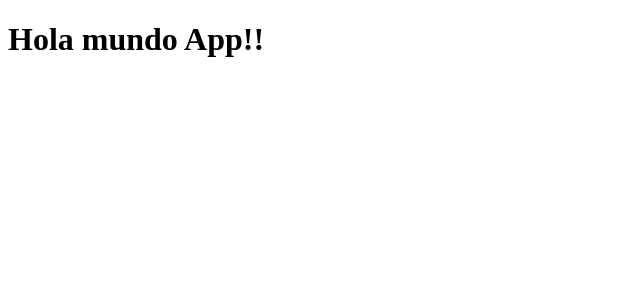
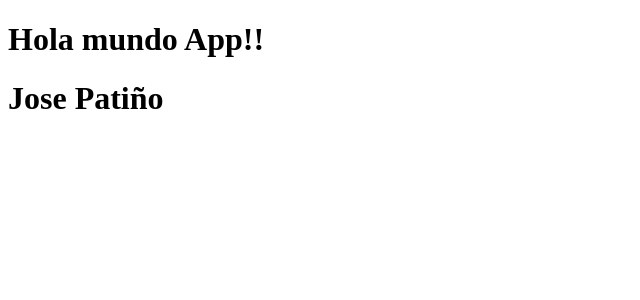
Before and after one commit to jopatino/03-counter-app-vite, a React (Vite) app: page / in a window 1280 px wide. Shown: the top 300 px of the page, without its empty margins (0-640 px from the left). Built offline with nearby package versions, Linux system fonts and the light colour scheme.

Commit message:
Creating a new component

```diff
--- /dev/null
+++ b/src/FirstApp.jsx
@@ -0,0 +1,3 @@
+export const FirstApp = () => {
+    return <h1>Jose Patiño</h1>
+}
--- a/src/main.jsx
+++ b/src/main.jsx
@@ -1,9 +1,11 @@
 import React from "react";
 import ReactDOM from 'react-dom/client';
 import { HelloWorldApp } from "./HelloWorldApp.jsx";
+import {FirstApp} from "./FirstApp.jsx";
 
 ReactDOM.createRoot( document.getElementById('root') ).render(
     <React.StrictMode>
         <HelloWorldApp/>
+        <FirstApp></FirstApp>
     </React.StrictMode>
 )
```
